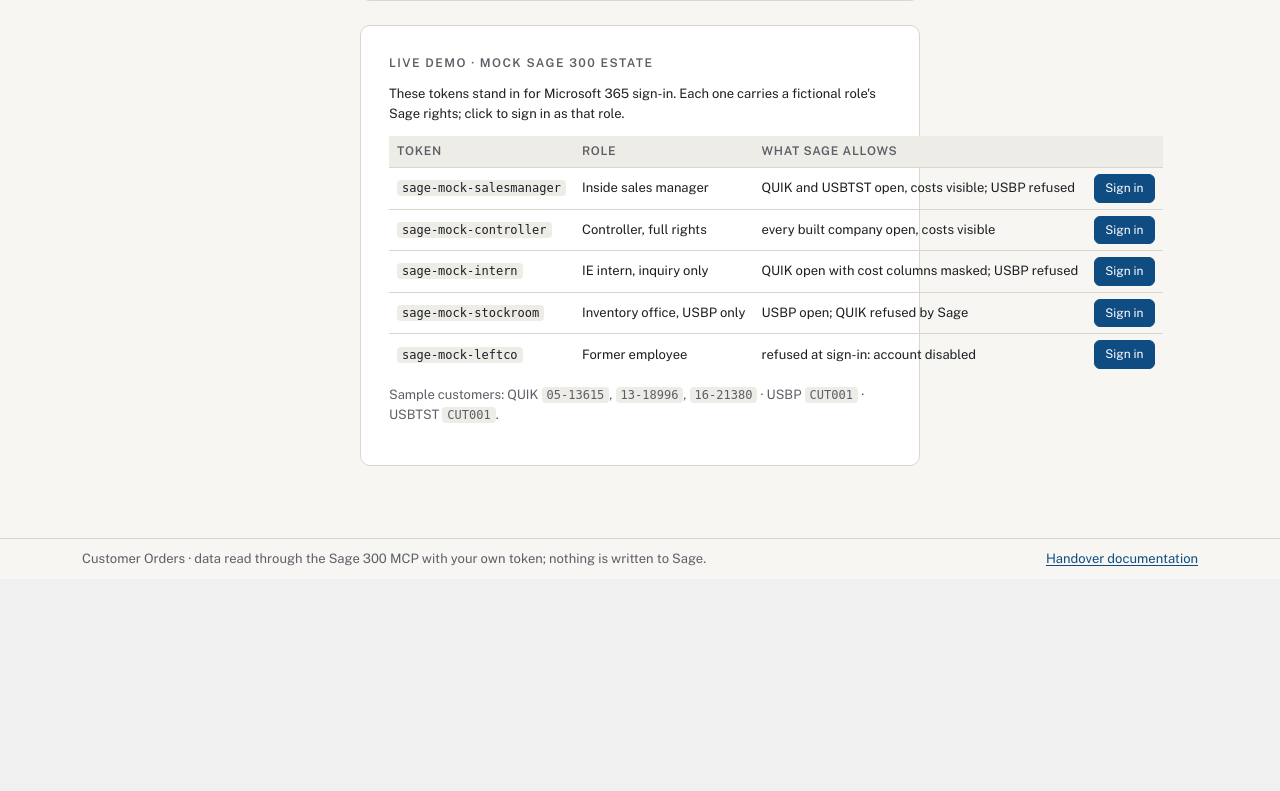
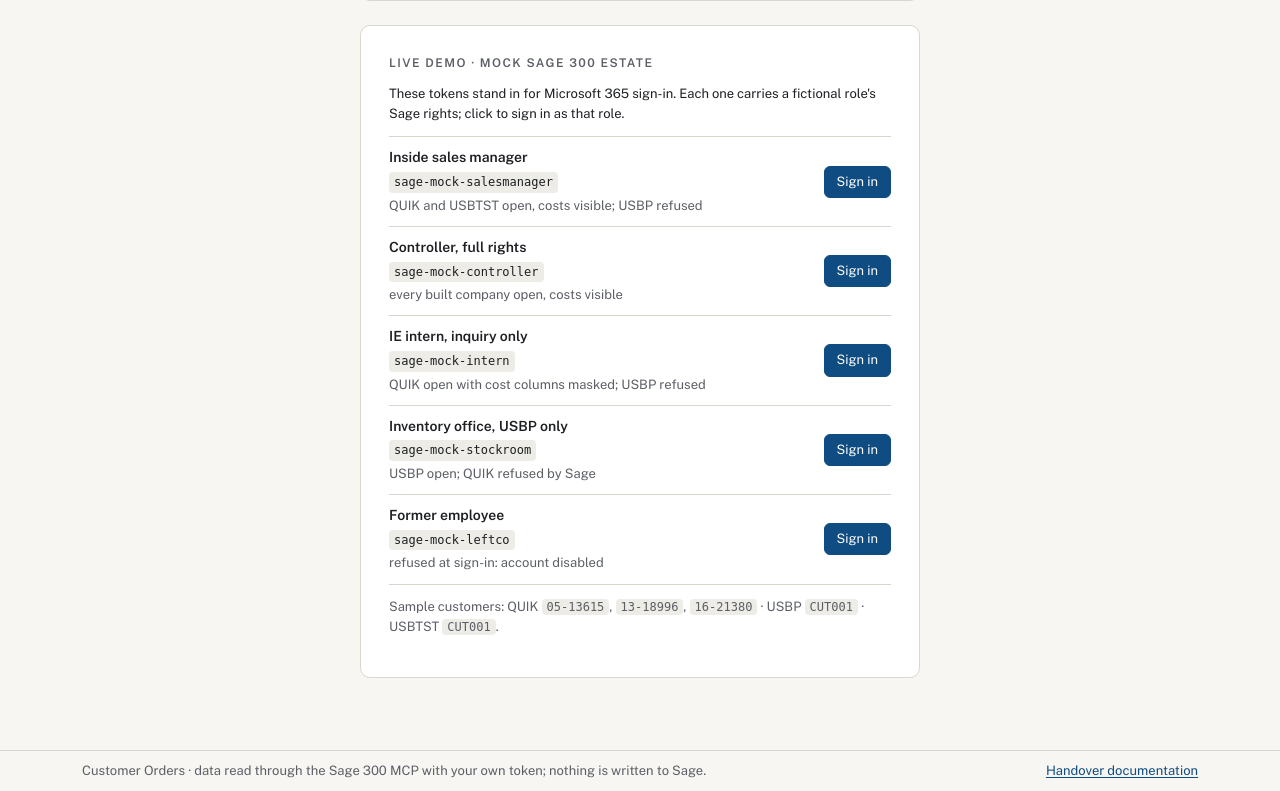
Before and after one commit to BestPracticeAI/SFG_vibe_coding, a Flask app: page /customer-orders/ in a window 1280 px wide. Shown: the part 514-1305 px from the top of the page. Before the commit the page ends 1080 px from the top, so only its background shows below. Run offline with Flask 3, Linux system fonts and the light colour scheme.

Commit message:
Stack the demo roles so the sign-in panel fits the card
The four-column table overflowed the 560px card. Each role is now a
row with its name, token and Sage rights on the left and the sign-in
button on the right; long tokens and sample lists wrap.

Co-Authored-By: Claude Fable 5.1 <noreply@anthropic.com>
Claude-Session: https://claude.ai/code/session_015hc2HjPTVknn3nuDPMjxkp

```diff
--- a/projects/customer-orders/static/style.css
+++ b/projects/customer-orders/static/style.css
@@ -57,8 +57,11 @@ tr:last-child td{border-bottom:0}
 
 /* demo panel (mock estate only) */
 .demo{margin-top:18px}
-.demo-table{width:100%;border-collapse:collapse;font-size:13px;margin:10px 0}
-.demo-table th,.demo-table td{text-align:left;padding:6px 8px;border-bottom:1px solid var(--line);vertical-align:middle}
-.demo-table form{margin:0}
-.btn.small{padding:4px 10px;font-size:12px}
-.demo code,.demo-table code{font-size:12px;background:var(--surface-2);padding:1px 5px;border-radius:4px}
+.demo-list{list-style:none;margin:12px 0;padding:0;border-top:1px solid var(--line)}
+.demo-list li{display:flex;align-items:center;justify-content:space-between;gap:12px;padding:10px 0;border-bottom:1px solid var(--line)}
+.demo-main{min-width:0;display:flex;flex-direction:column;gap:3px}
+.demo-role{font-weight:600;font-size:14px}
+.demo-list form{margin:0;flex:none}
+.btn.small{padding:5px 12px;font-size:13px;white-space:nowrap}
+.demo code{font-size:12px;background:var(--surface-2);padding:1px 5px;border-radius:4px;overflow-wrap:anywhere;align-self:flex-start}
+.demo p{overflow-wrap:anywhere}
--- a/projects/customer-orders/templates/base.html
+++ b/projects/customer-orders/templates/base.html
@@ -5,7 +5,7 @@
 <meta name="viewport" content="width=device-width, initial-scale=1">
 <title>{% block title %}{{ app_name }}{% endblock %} · SFG</title>
 <link rel="stylesheet" href="https://fonts.googleapis.com/css2?family=Fraunces:wght@600;700&family=Public+Sans:wght@400;500;600&display=swap">
-<link rel="stylesheet" href="{{ url_for('static', filename='style.css') }}?v=2">
+<link rel="stylesheet" href="{{ url_for('static', filename='style.css') }}?v=3">
 </head>
 <body>
 <header class="topbar"><div class="in">
--- a/projects/customer-orders/templates/signin.html
+++ b/projects/customer-orders/templates/signin.html
@@ -17,15 +17,18 @@
 <section class="card narrow demo">
   <p class="eyebrow">Live demo · mock Sage 300 estate</p>
   <p class="small">These tokens stand in for Microsoft 365 sign-in. Each one carries a fictional role's Sage rights; click to sign in as that role.</p>
-  <table class="demo-table">
-    <tr><th>Token</th><th>Role</th><th>What Sage allows</th><th></th></tr>
+  <ul class="demo-list">
     {% for tok, role, expect in demo_tokens %}
-    <tr>
-      <td><code>{{ tok }}</code></td><td>{{ role }}</td><td>{{ expect }}</td>
-      <td><form method="post" action="{{ url_for('orders.signin') }}"><input type="hidden" name="token" value="{{ tok }}"><button class="btn small" type="submit">Sign in</button></form></td>
-    </tr>
+    <li>
+      <div class="demo-main">
+        <div class="demo-role">{{ role }}</div>
+        <code>{{ tok }}</code>
+        <div class="small muted">{{ expect }}</div>
+      </div>
+      <form method="post" action="{{ url_for('orders.signin') }}"><input type="hidden" name="token" value="{{ tok }}"><button class="btn small" type="submit">Sign in</button></form>
+    </li>
     {% endfor %}
-  </table>
+  </ul>
   <p class="small muted">Sample customers: {% for co, custs in demo_customers.items() %}{{ co }} {% for c in custs %}<code>{{ c }}</code>{% if not loop.last %}, {% endif %}{% endfor %}{% if not loop.last %} · {% endif %}{% endfor %}.</p>
 </section>
 {% endblock %}
```
